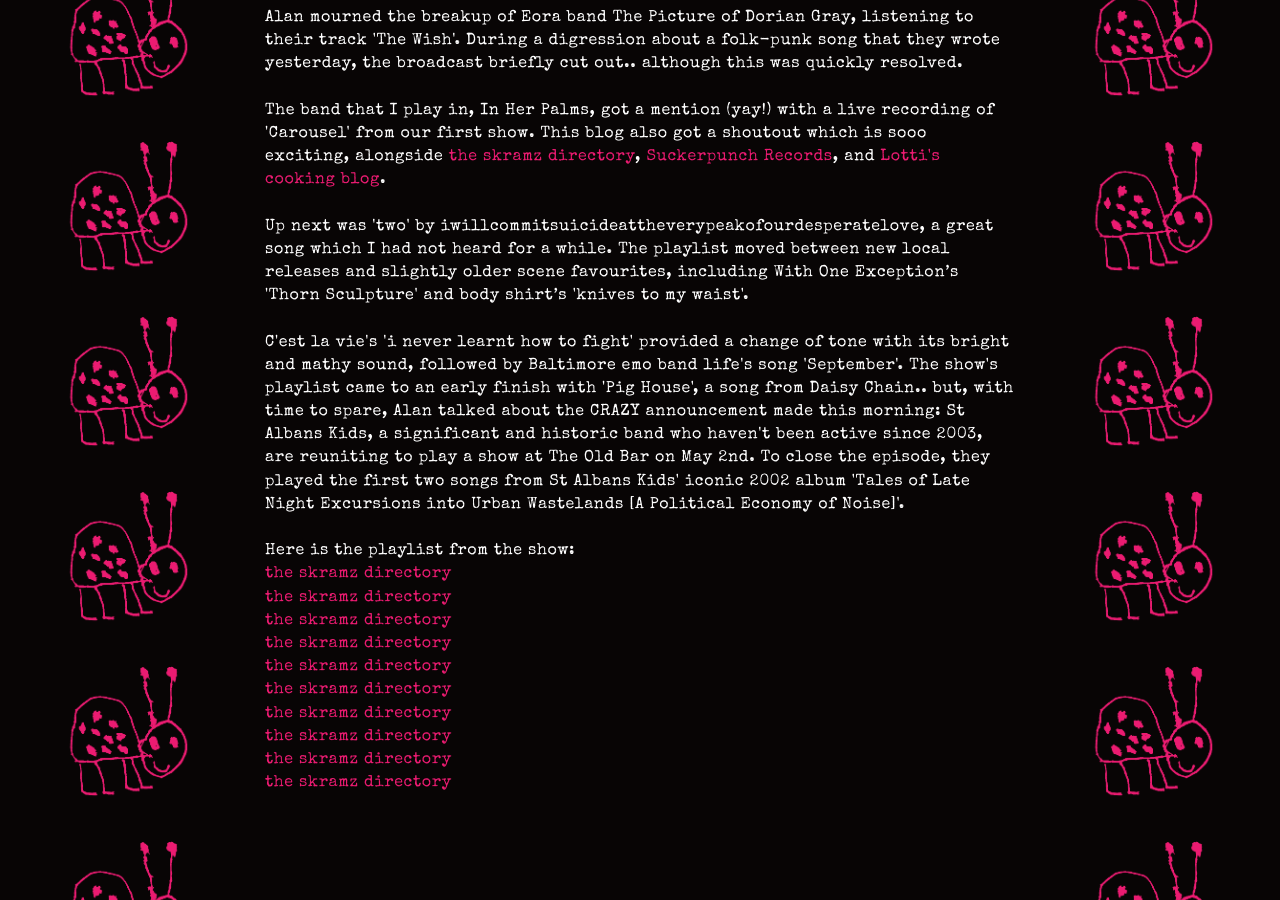
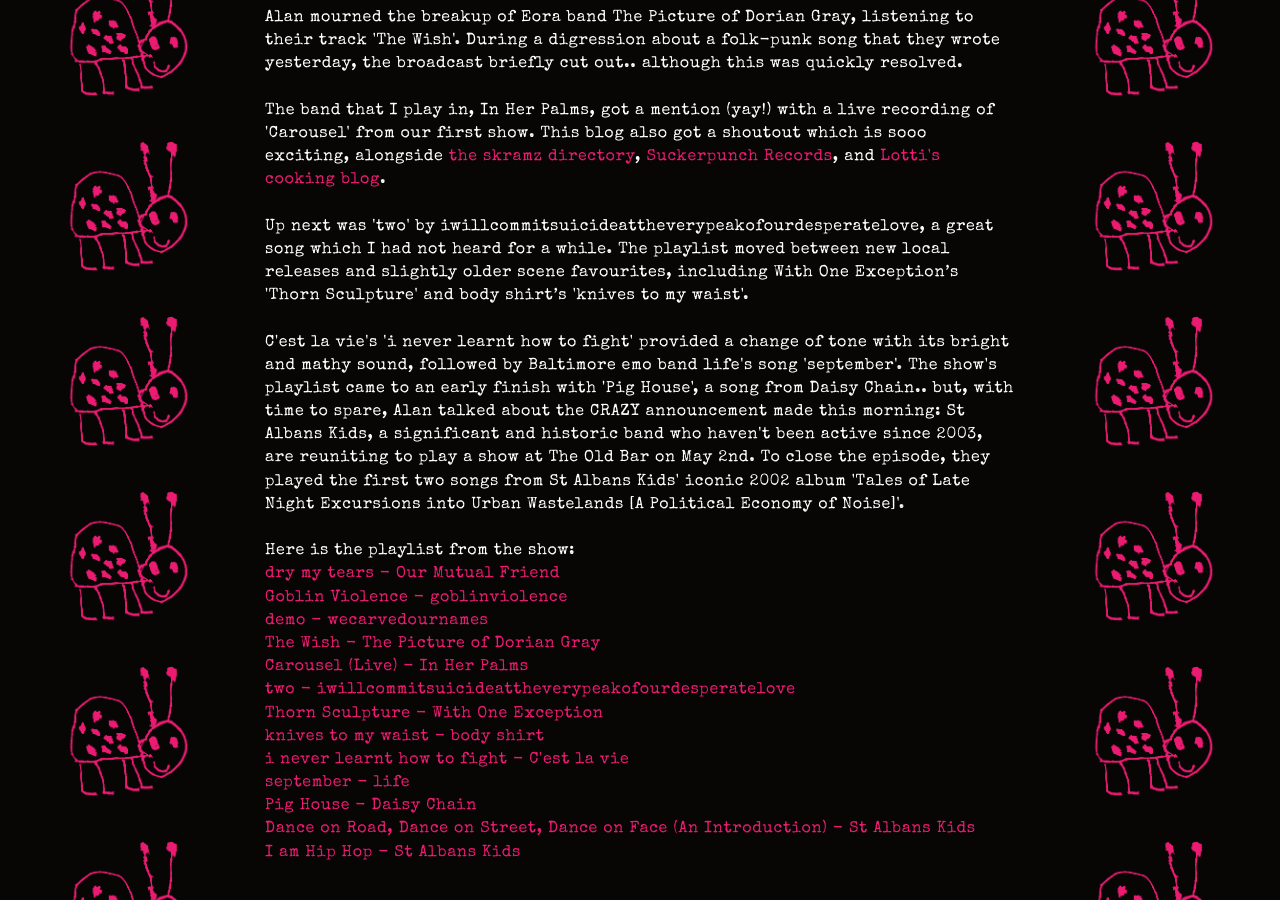
Before and after one commit to xxiwriterecipesnotlovelettersxx/xxiwriterecipesnotlovelettersxx.github.io, a Jekyll site: the page built from _posts/2026-03-09-gay-chud-vegan-skramz.md, in a window 1280 px wide and 900 px high, scrolled down 1474 px. Built offline with Jekyll 4.4.1, drawn with Linux system fonts in a browser that asks for light colours.

Commit message:
Update 2026-03-09-gay-chud-vegan-skramz.md

```diff
--- a/_posts/2026-03-09-gay-chud-vegan-skramz.md
+++ b/_posts/2026-03-09-gay-chud-vegan-skramz.md
@@ -26,28 +26,34 @@ The band that I play in, In Her Palms, got a mention (yay!) with a live recordin
 <br><br>
 Up next was 'two' by iwillcommitsuicideattheverypeakofourdesperatelove, a great song which I had not heard for a while. The playlist moved between new local releases and slightly older scene favourites, including With One Exception’s 'Thorn Sculpture' and body shirt’s 'knives to my waist'.
 <br><br>
-C'est la vie's 'i never learnt how to fight' provided a change of tone with its bright and mathy sound, followed by Baltimore emo band life's song 'September'. The show's playlist came to an early finish with 'Pig House', a song from Daisy Chain.. but, with time to spare, Alan talked about the CRAZY announcement made this morning: St Albans Kids, a significant and historic band who haven't been active since 2003, are reuniting to play a show at The Old Bar on May 2nd. To close the episode, they played the first two songs from St Albans Kids' iconic 2002 album 'Tales of Late Night Excursions into Urban Wastelands [A Political Economy of Noise]'.
+C'est la vie's 'i never learnt how to fight' provided a change of tone with its bright and mathy sound, followed by Baltimore emo band life's song 'september'. The show's playlist came to an early finish with 'Pig House', a song from Daisy Chain.. but, with time to spare, Alan talked about the CRAZY announcement made this morning: St Albans Kids, a significant and historic band who haven't been active since 2003, are reuniting to play a show at The Old Bar on May 2nd. To close the episode, they played the first two songs from St Albans Kids' iconic 2002 album 'Tales of Late Night Excursions into Urban Wastelands [A Political Economy of Noise]'.
 <br><br>
 Here is the playlist from the show:
 <br>
-<a href="https://au.skramz.directory/">the skramz directory</a>
+<a href="https://www.youtube.com/watch?v=nTpVhOQyDeo">dry my tears - Our Mutual Friend</a>
 <br>
-<a href="https://au.skramz.directory/">the skramz directory</a>
+<a href="https://goblinviolence.bandcamp.com/track/goblin-violence">Goblin Violence - goblinviolence</a>
 <br>
-<a href="https://au.skramz.directory/">the skramz directory</a>
+<a href="https://soundcloud.com/lachlan-gisik/demo">demo - wecarvedournames</a>
 <br>
-<a href="https://au.skramz.directory/">the skramz directory</a>
+<a href="https://thepictureofdoriangray67.bandcamp.com/album/demo">The Wish - The Picture of Dorian Gray</a>
 <br>
-<a href="https://au.skramz.directory/">the skramz directory</a>
+<a href="https://inherpalms.bandcamp.com/album/two-songs-live-24062026">Carousel (Live) - In Her Palms</a>
 <br>
-<a href="https://au.skramz.directory/">the skramz directory</a>
+<a href="https://www.youtube.com/watch?v=S8K1dNozy1I">two - iwillcommitsuicideattheverypeakofourdesperatelove</a>
 <br>
-<a href="https://au.skramz.directory/">the skramz directory</a>
+<a href="https://au.skramz.directory/">Thorn Sculpture - With One Exception</a>
 <br>
-<a href="https://au.skramz.directory/">the skramz directory</a>
+<a href="https://au.skramz.directory/">knives to my waist - body shirt</a>
 <br>
-<a href="https://au.skramz.directory/">the skramz directory</a>
+<a href="https://au.skramz.directory/">i never learnt how to fight - C'est la vie</a>
 <br>
-<a href="https://au.skramz.directory/">the skramz directory</a>
+<a href="https://au.skramz.directory/">september - life</a>
+<br>
+<a href="https://au.skramz.directory/">Pig House - Daisy Chain</a>
+<br>
+<a href="https://hometapingkilledmusic.bandcamp.com/track/dance-on-road-dance-on-street-dance-on-face-an-introduction">Dance on Road, Dance on Street, Dance on Face (An Introduction) - St Albans Kids</a>
+<br>
+<a href="https://hometapingkilledmusic.bandcamp.com/track/i-am-hip-hop">I am Hip Hop - St Albans Kids</a>
 
 </p>
```
